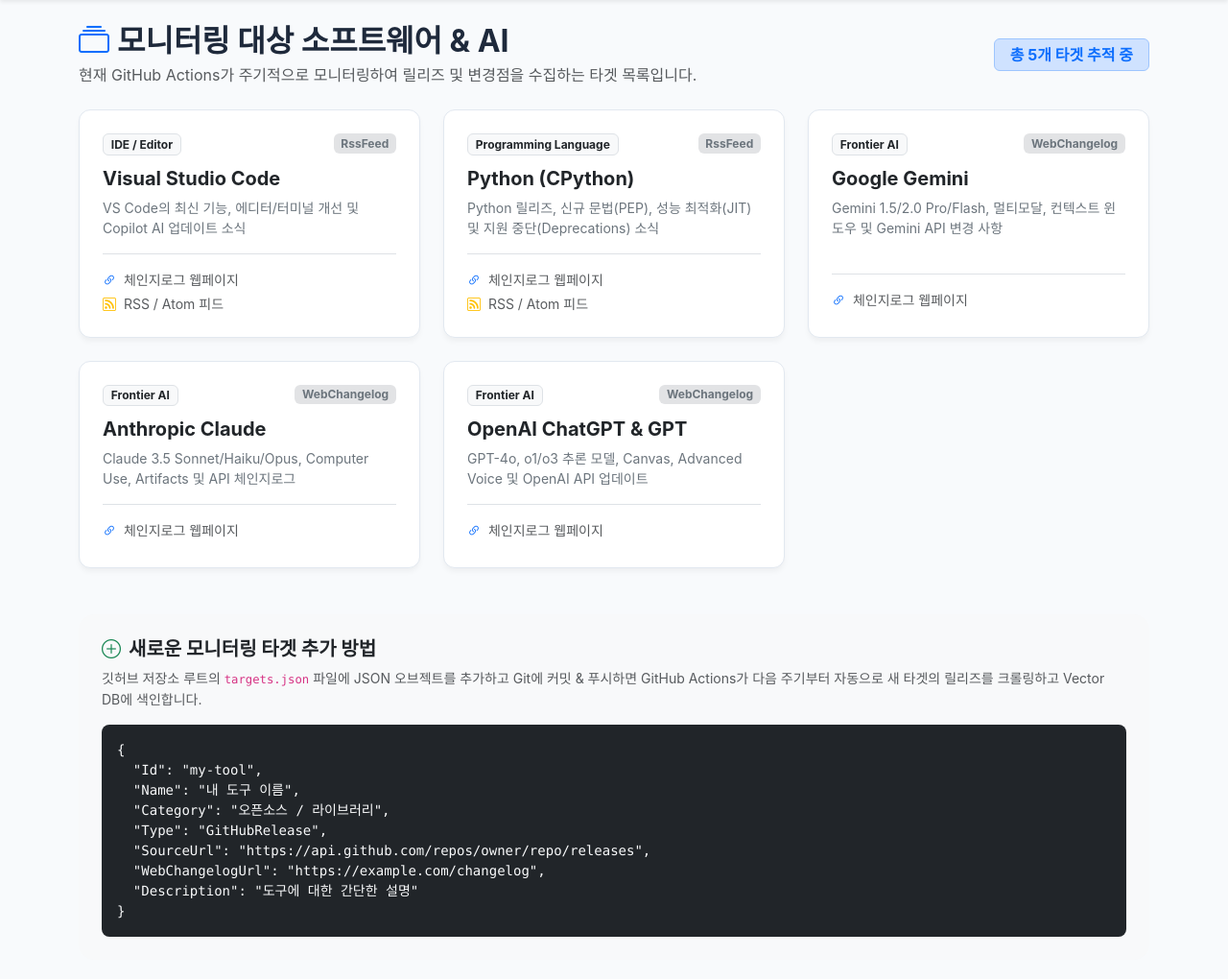
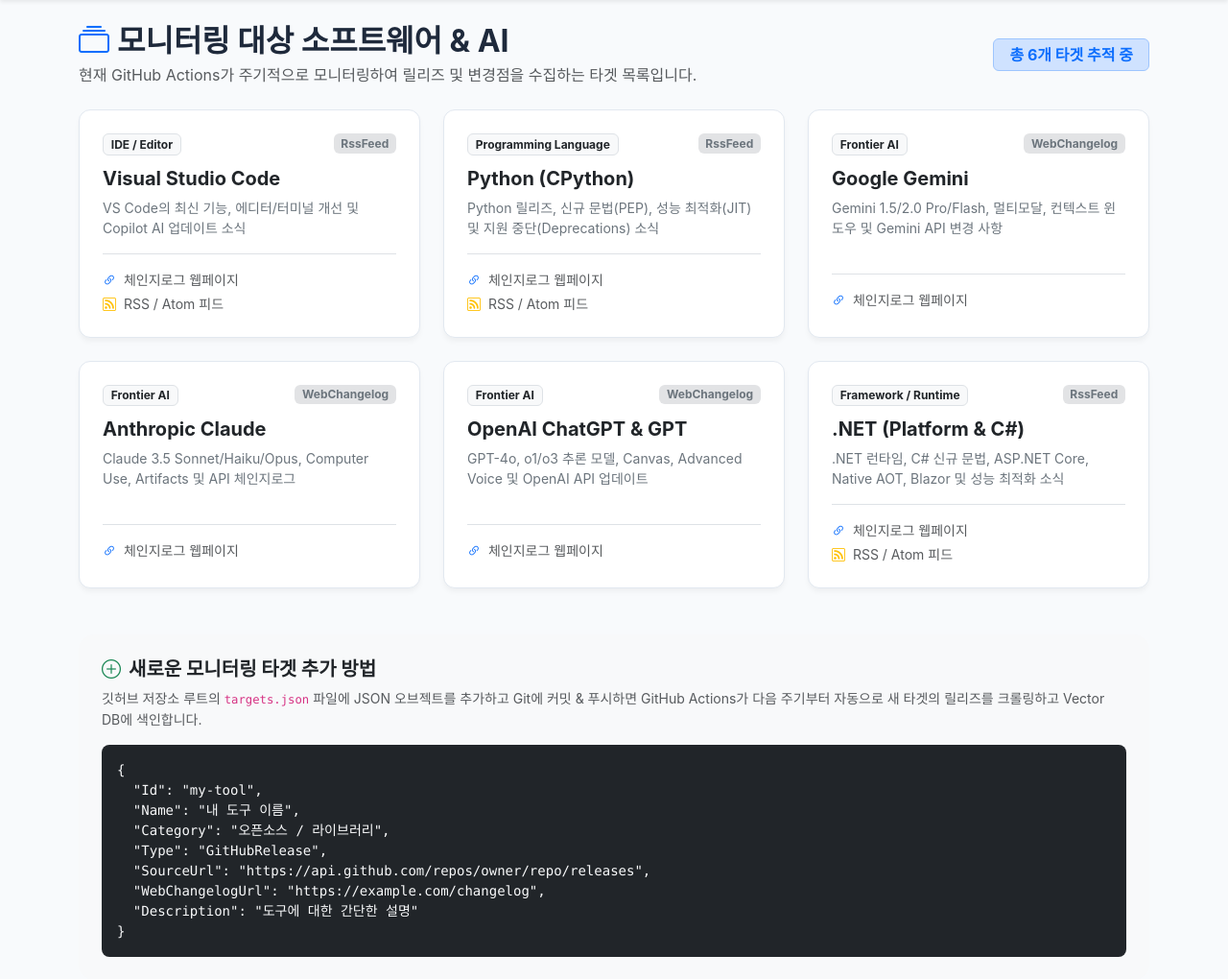
Before and after one commit to kurtkim80/UpdateCatch, an ASP.NET Core app: page /Targets in a window 1280 px wide. Shown: the part 69-1089 px from the top of the page at 96% size. Run offline with ASP.NET Core 8, Linux system fonts and the light colour scheme.

Commit message:
feat: add .NET (Platform & C#) release tracking with tags and filter UI

```diff
--- a/docs/index.html
+++ b/docs/index.html
@@ -18,6 +18,7 @@
         .badge-gemini { background-color: #4285f4; color: white; }
         .badge-claude { background-color: #d97706; color: white; }
         .badge-openai { background-color: #10a37f; color: white; }
+        .badge-dotnet { background-color: #512bd4; color: white; }
         .badge-default { background-color: #64748b; color: white; }
         .tag-pill { font-size: 0.75rem; background-color: #e2e8f0; color: #475569; border-radius: 9999px; padding: 0.2rem 0.6rem; margin-right: 0.3rem; display: inline-block; }
         .tag-ai { background-color: #f3e8ff; color: #7e22ce; }
@@ -86,6 +87,7 @@
             <button class="btn btn-sm btn-light border filter-btn" onclick="filterReleases('gemini')"><i class="bi bi-google me-1"></i> Google Gemini</button>
             <button class="btn btn-sm btn-light border filter-btn" onclick="filterReleases('claude')"><i class="bi bi-robot me-1"></i> Anthropic Claude</button>
             <button class="btn btn-sm btn-light border filter-btn" onclick="filterReleases('openai')"><i class="bi bi-chat-left-dots me-1"></i> OpenAI GPT</button>
+            <button class="btn btn-sm btn-light border filter-btn" onclick="filterReleases('dotnet')"><i class="bi bi-microsoft me-1"></i> .NET</button>
         </div>
 
         <!-- 로딩 상태 -->
@@ -136,6 +138,7 @@
                 case 'gemini': return 'badge-gemini';
                 case 'claude': return 'badge-claude';
                 case 'openai': return 'badge-openai';
+                case 'dotnet': return 'badge-dotnet';
                 default: return 'badge-default';
             }
         }
--- a/docs/search.html
+++ b/docs/search.html
@@ -17,6 +17,7 @@
         .badge-gemini { background-color: #4285f4; color: white; }
         .badge-claude { background-color: #d97706; color: white; }
         .badge-openai { background-color: #10a37f; color: white; }
+        .badge-dotnet { background-color: #512bd4; color: white; }
         .badge-default { background-color: #64748b; color: white; }
         .tag-pill { font-size: 0.75rem; background-color: #e2e8f0; color: #475569; border-radius: 9999px; padding: 0.2rem 0.6rem; margin-right: 0.3rem; display: inline-block; }
     </style>
@@ -77,6 +78,7 @@
                     <button class="btn btn-sm btn-light border rounded-pill" onclick="searchFor('Claude 프롬프트 캐싱 및 Computer Use')">Claude 캐싱 & 제어</button>
                     <button class="btn btn-sm btn-light border rounded-pill" onclick="searchFor('Python JIT 컴파일러 및 Free-threaded GIL')">Python JIT / GIL</button>
                     <button class="btn btn-sm btn-light border rounded-pill" onclick="searchFor('OpenAI API 가격 인하 및 Reasoning o1')">OpenAI 가격 인하</button>
+                    <button class="btn btn-sm btn-light border rounded-pill" onclick="searchFor('.NET Native AOT 및 C# 신규 문법')">.NET / C# 최적화</button>
                 </div>
             </div>
         </div>
@@ -185,6 +187,7 @@
                 case 'gemini': return 'badge-gemini';
                 case 'claude': return 'badge-claude';
                 case 'openai': return 'badge-openai';
+                case 'dotnet': return 'badge-dotnet';
                 default: return 'badge-default';
             }
         }
--- a/docs/targets.html
+++ b/docs/targets.html
@@ -90,7 +90,8 @@
             { Id: "python", Name: "Python (CPython)", Category: "Programming Language", Type: "RssFeed", WebChangelogUrl: "https://docs.python.org/3/whatsnew/", RssUrl: "https://pythoninsider.blogspot.com/feeds/posts/default", Description: "Python 릴리즈, 신규 문법(PEP), 성능 최적화(JIT) 및 지원 중단(Deprecations) 소식" },
             { Id: "gemini", Name: "Google Gemini", Category: "Frontier AI", Type: "WebChangelog", WebChangelogUrl: "https://gemini.google.com/updates", Description: "Gemini 1.5/2.0 Pro/Flash, 멀티모달, 컨텍스트 윈도우 및 Gemini API 변경 사항" },
             { Id: "claude", Name: "Anthropic Claude", Category: "Frontier AI", Type: "WebChangelog", WebChangelogUrl: "https://support.anthropic.com/en/articles/8987162-claude-release-notes", Description: "Claude 3.5 Sonnet/Haiku/Opus, Computer Use, Artifacts 및 API 체인지로그" },
-            { Id: "openai", Name: "OpenAI ChatGPT & GPT", Category: "Frontier AI", Type: "WebChangelog", WebChangelogUrl: "https://help.openai.com/en/articles/6825453-chatgpt-release-notes", Description: "GPT-4o, o1/o3 추론 모델, Canvas, Advanced Voice 및 OpenAI API 업데이트" }
+            { Id: "openai", Name: "OpenAI ChatGPT & GPT", Category: "Frontier AI", Type: "WebChangelog", WebChangelogUrl: "https://help.openai.com/en/articles/6825453-chatgpt-release-notes", Description: "GPT-4o, o1/o3 추론 모델, Canvas, Advanced Voice 및 OpenAI API 업데이트" },
+            { Id: "dotnet", Name: ".NET (Platform & C#)", Category: "Framework / Runtime", Type: "RssFeed", WebChangelogUrl: "https://devblogs.microsoft.com/dotnet/", RssUrl: "https://devblogs.microsoft.com/dotnet/feed/", Description: ".NET 런타임, C# 신규 문법, ASP.NET Core, Native AOT, Blazor 및 성능 최적화 소식" }
         ];
 
         function renderTargets(targets) {
--- a/src/UpdateCatch.Core/Services/TextChunker.cs
+++ b/src/UpdateCatch.Core/Services/TextChunker.cs
@@ -15,7 +15,8 @@
         { "Breaking Change", new[] { "breaking change", "deprecated", "removed", "deprecation", "backward incompatibility" } },
         { "Pricing", new[] { "pricing", "cost", "price", "token price", "free tier", "$/1m" } },
         { "Context-Window", new[] { "context window", "128k", "200k", "1m tokens", "2m tokens", "tokens" } },
-        { "PEP", new[] { "pep-", "pep ", "pep" } }
+        { "PEP", new[] { "pep-", "pep ", "pep" } },
+        { ".NET/C#", new[] { "c#", ".net", "asp.net", "blazor", "aot", "clr", "f#", "csharp", "dotnet" } }
     };
 
     public static List<VectorDocument> ChunkRelease(ReleaseItem release)
--- a/src/UpdateCatch.Web/Pages/Index.cshtml
+++ b/src/UpdateCatch.Web/Pages/Index.cshtml
@@ -38,6 +38,9 @@
     </a>
     <a asp-page="/Index" asp-route-target="openai" class="btn btn-sm @(Model.SelectedTarget == "openai" ? "btn-primary fw-bold" : "btn-light border")">
         <i class="bi bi-chat-left-dots me-1"></i> OpenAI GPT
+    </a>
+    <a asp-page="/Index" asp-route-target="dotnet" class="btn btn-sm @(Model.SelectedTarget == "dotnet" ? "btn-primary fw-bold" : "btn-light border")">
+        <i class="bi bi-microsoft me-1"></i> .NET
     </a>
 </div>
 
--- a/src/UpdateCatch.Web/Pages/Index.cshtml.cs
+++ b/src/UpdateCatch.Web/Pages/Index.cshtml.cs
@@ -29,6 +29,7 @@
         "gemini" => "badge-gemini",
         "claude" => "badge-claude",
         "openai" => "badge-openai",
+        "dotnet" => "badge-dotnet",
         _ => "badge-default"
     };
 
--- a/src/UpdateCatch.Web/Pages/Search.cshtml.cs
+++ b/src/UpdateCatch.Web/Pages/Search.cshtml.cs
@@ -48,6 +48,7 @@
         "gemini" => "badge-gemini",
         "claude" => "badge-claude",
         "openai" => "badge-openai",
+        "dotnet" => "badge-dotnet",
         _ => "badge-default"
     };
 }
--- a/src/UpdateCatch.Web/Pages/Shared/_Layout.cshtml
+++ b/src/UpdateCatch.Web/Pages/Shared/_Layout.cshtml
@@ -45,6 +45,7 @@
         .badge-gemini { background-color: #4285f4; color: white; }
         .badge-claude { background-color: #d97706; color: white; }
         .badge-openai { background-color: #10a37f; color: white; }
+        .badge-dotnet { background-color: #512bd4; color: white; }
         .badge-default { background-color: #64748b; color: white; }
 
         .tag-pill {
--- a/targets.json
+++ b/targets.json
@@ -48,5 +48,15 @@
     "WebChangelogUrl": "https://help.openai.com/en/articles/6825453-chatgpt-release-notes",
     "RssUrl": "",
     "Description": "GPT-4o, o1/o3 추론 모델, Canvas, Advanced Voice 및 OpenAI API 업데이트"
+  },
+  {
+    "Id": "dotnet",
+    "Name": ".NET (Platform & C#)",
+    "Category": "Framework / Runtime",
+    "Type": "RssFeed",
+    "SourceUrl": "https://api.github.com/repos/dotnet/core/releases",
+    "WebChangelogUrl": "https://devblogs.microsoft.com/dotnet/",
+    "RssUrl": "https://devblogs.microsoft.com/dotnet/feed/",
+    "Description": ".NET 런타임, C# 신규 문법, ASP.NET Core, Native AOT, Blazor 및 성능 최적화 소식"
   }
 ]
```
Also changed, not shown: README.md.
